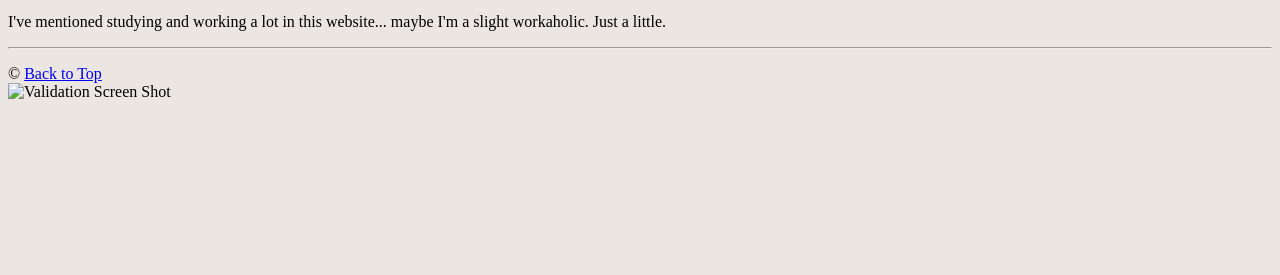
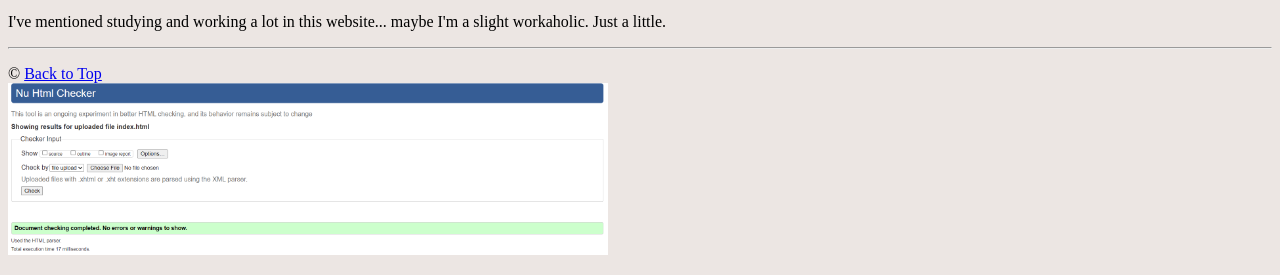
Before and after one commit to jazzsx/HTMLJS2024, a plain HTML site: page w1-bio/index.html in a window 1280 px wide. Shown: the part 931-1206 px from the top of the page. Before the commit the page ends 1048 px from the top, so only its background shows below. Drawn offline with Linux system fonts and the light colour scheme.

Commit message:
added validation

```diff
--- a/w1-bio/index.html
+++ b/w1-bio/index.html
@@ -73,7 +73,7 @@
     <div id="Footer">
         <p>&copy; <a href="#top">Back to Top</a>
             <br>
-            <img src="#" alt="Validation Screen Shot">
+            <img src="images/HTMLJS_BioValidation2024.png" width="600px" alt="Validation Screen Shot">
         </p>
     </div>
 
```
Also changed, not shown: w1-bio/images/HTMLJS_BioValidation2024.png (added).
